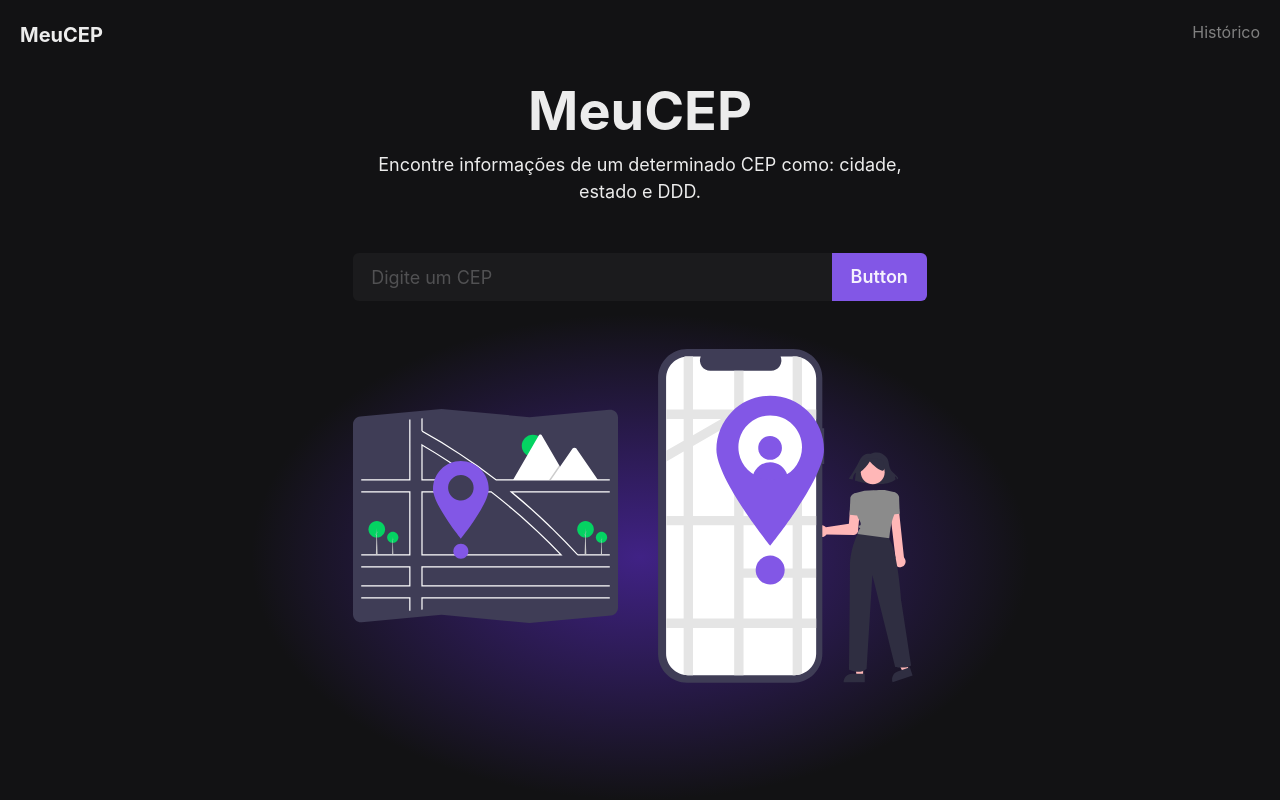
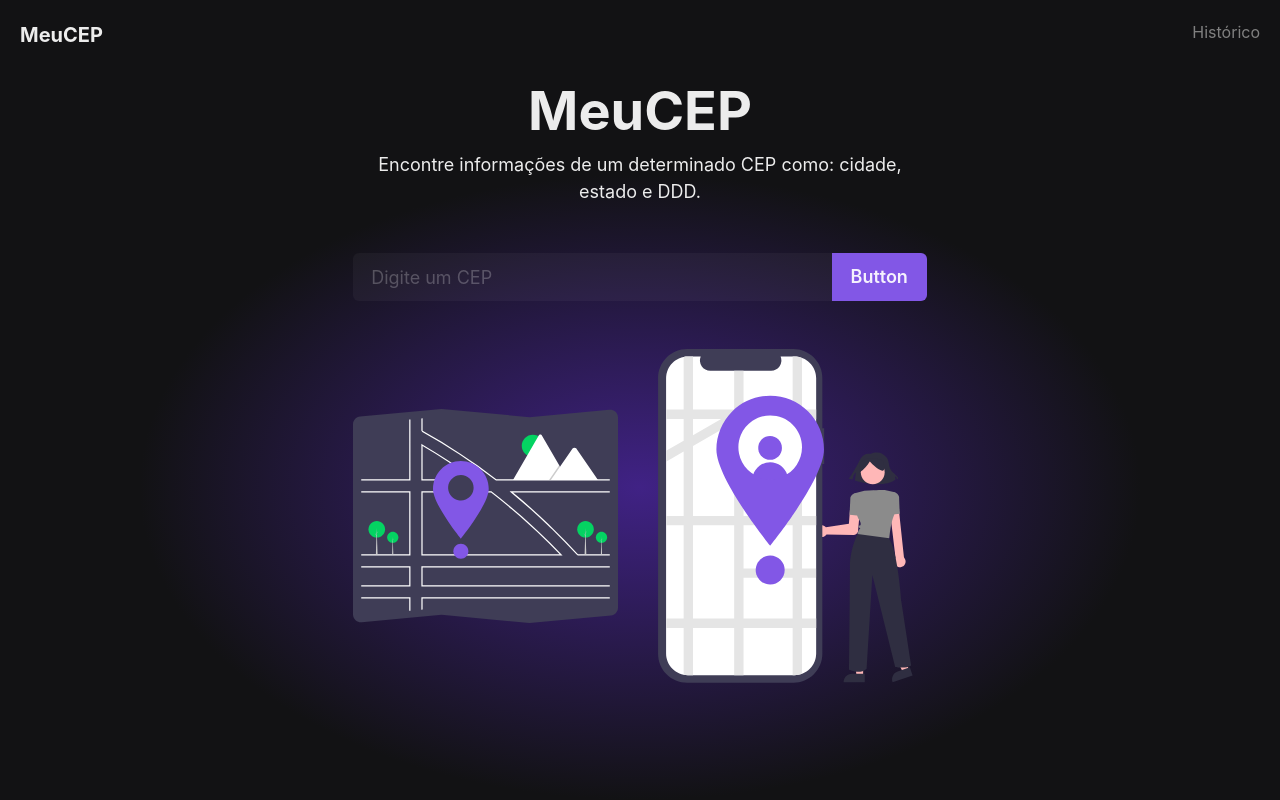
Before and after one commit to SampaioLeal/meucep, a React (Create React App) app: page / in a window 1280 px wide. Built offline with nearby package versions, Linux system fonts and the light colour scheme.

Commit message:
Ajustes no gradiente do background

```diff
--- a/src/styles/themes/rocketTheme.ts
+++ b/src/styles/themes/rocketTheme.ts
@@ -10,7 +10,7 @@ const rocketTheme = extendTheme({
         minWidth: "100vw",
         minHeight: "100vh",
         backgroundImage:
-          "radial-gradient(30.37% 30.37% at 50% 69.63%, #402285 0%, #121214 100%)",
+          "radial-gradient(39.11% 39.11% at 50% 60.89%, #402285 0%, #121214 100%)",
       },
     },
   },
```
